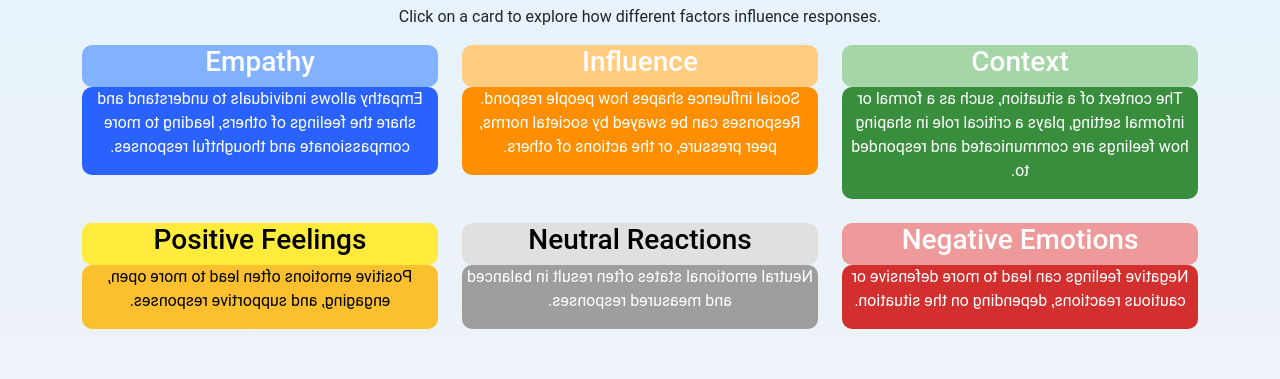
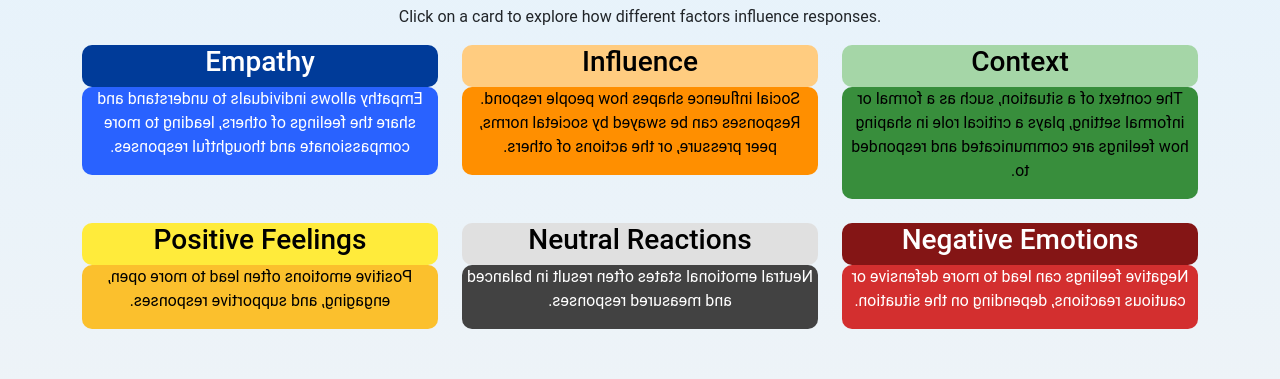
Before and after one commit to Daniela-Popita/Daniela-Popita.github.io, a plain HTML site: page responseToFeelings.html in a window 1280 px wide. Shown: the part 289-668 px from the top of the page. Drawn offline with nearby package versions, Linux system fonts and the light colour scheme.

Commit message:
colorfix

```diff
--- a/education.css
+++ b/education.css
@@ -52,7 +52,7 @@ body {
 /* Date Styling */
 .date {
   font-size: 1rem;
-  color: #888;
+  color: #000000;
   background: #d8e7a2;
   padding: 5px 8px;
   border-radius: 8px;
--- a/feelings.css
+++ b/feelings.css
@@ -57,7 +57,7 @@ footer {
   color: white;
 }
 .card-front.empathy {
-  background-color: #82b1ff;
+  background-color: #003b99;
 }
 .card-back.empathy {
   background-color: #2962ff;
@@ -65,17 +65,19 @@ footer {
 }
 .card-front.influence {
   background-color: #ffcc80;
+  color: black;
 }
 .card-back.influence {
   background-color: #ff8f00;
-  color: white;
+  color: black;
 }
 .card-front.context {
   background-color: #a5d6a7;
+  color: black;
 }
 .card-back.context {
   background-color: #388e3c;
-  color: white;
+  color: black;
 }
 .card-front.positive {
   background-color: #ffeb3b;
@@ -90,11 +92,11 @@ footer {
   color: black;
 }
 .card-back.neutral {
-  background-color: #9e9e9e;
+  background-color: #424242;
   color: white;
 }
 .card-front.negative {
-  background-color: #ef9a9a;
+  background-color: #841515;
 }
 .card-back.negative {
   background-color: #d32f2f;
```
